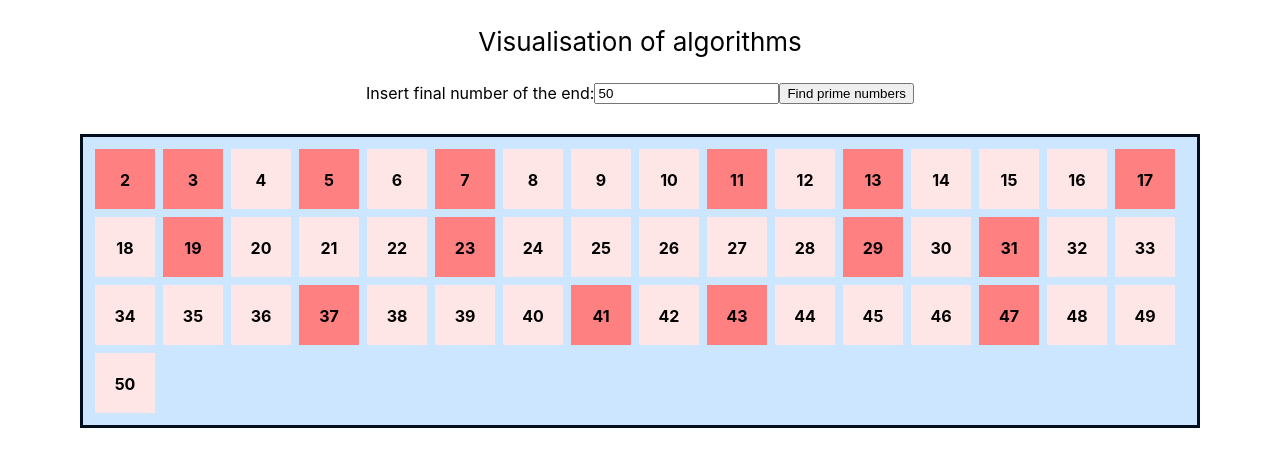
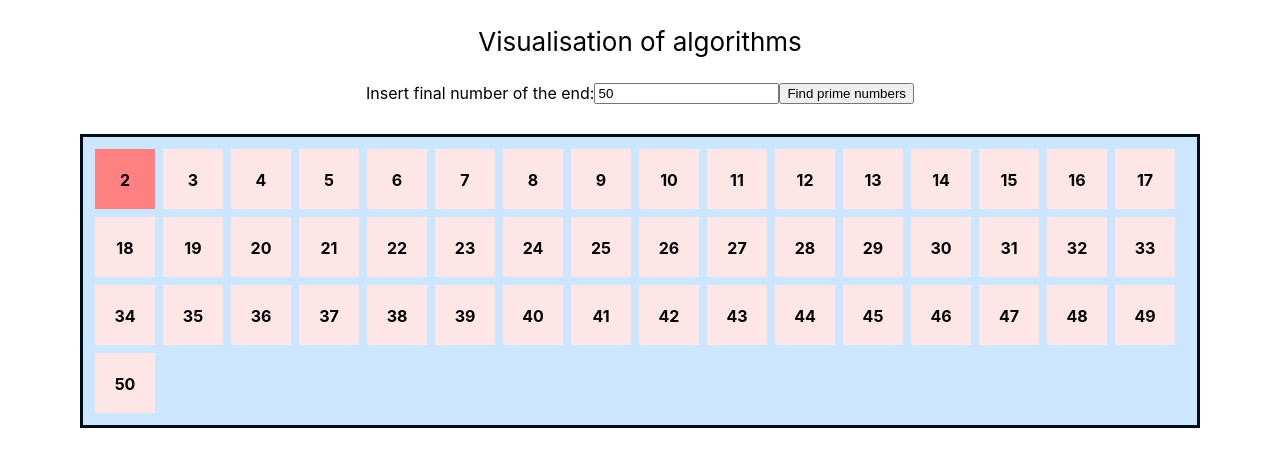
Before and after one commit to markkod/Eratosthenes-vis, a React (Create React App) app: page / in a window 1280 px wide. Both pictures are taken after a click on the button "Find prime numbers". Shown: the top 466 px of the page. Built offline with nearby package versions, Linux system fonts and the light colour scheme.

Commit message:
Not complete solution of Eratosthenes

```diff
--- a/src/components/NumberContainer.js
+++ b/src/components/NumberContainer.js
@@ -1,13 +1,14 @@
 import React from 'react'
 import "../styles/NumberContainer.css"
 
-function NumberConatiner(props) {
+function NumberContainer(props) {
     let containerClassName = "NumberContainer"
 
     if (props.isPrime) {
         containerClassName = "ColoredNumberContainer"
     }
 
+    console.log('RERENDER NumberContainer!')
     return (
         <div className={containerClassName}>
             <h4 className="NumberText" >
@@ -17,4 +18,4 @@ function NumberConatiner(props) {
     )
 }
 
-export default NumberConatiner;
+export default NumberContainer;
--- a/src/components/NumbersTable.js
+++ b/src/components/NumbersTable.js
@@ -1,49 +1,59 @@
-import React from 'react'
-import { map } from 'lodash'
-import NumberConatiner from './NumberContainer'
-import { getArrayOfRange, ALGORITHMS } from '../utils/range'
-import '../styles/NumbersTable.css';
+import React, { useState, useEffect, useMemo } from "react";
+import { map } from "lodash";
+import NumberContainer from "./NumberContainer";
+import { getArrayOfRange, ALGORITHMS } from "../utils/range";
+import "../styles/NumbersTable.css";
+import { returnStatement } from "@babel/types";
 
 function NumbersTable(props) {
-    const range = getArrayOfRange(2, props.rangeEnd)
-    const items = []
+  const range = getArrayOfRange(2, props.rangeEnd);
+  const [primeRange, setPrimeRange] = useState([]);
+  const [items, setItems] = useState([]);
+  const [p, setP] = useState(2);
 
-    map(range, (index) => items.push( <NumberConatiner key={index} number={index+2} colored={false} />))
+  useEffect(() => {
+    console.log("---- useEffect");
+    console.log("---- useEffect p", p);
+    const itemsCopy = [];
 
+    map(range, value => {
+      itemsCopy.push(
+        <NumberContainer
+          key={`Initial-${value}`}
+          number={value}
+          isPrime={false}
+        />
+      );
+    });
+
+    console.log("Initial items: ", itemsCopy);
+    setItems(itemsCopy);
+  }, []);
+
+  useMemo(() => {
+    console.log("---- useMemo");
+    console.log("---- state p", p);
+    console.log("---- state primeRange", primeRange);
+    console.log("---- state items", items);
+
+    if (!items.length) return;
     if (props.algorithmName === ALGORITHMS.ERRATOSTHENES) {
-        let p = 2;
-        let primeRange = range;
+      if (p <= props.rangeEnd) {
+        const newItems = [...items];
 
-        while (p < props.rangeEnd) {
-          primeRange = primeRange.filter(i => i === p || i % p !== 0)
-          map(range, (item, index) => {
-                // Is prime number
-                if (item === p) {
-                    items[index] = <NumberConatiner number={index+2} isPrime={true} />
-                }
-                // Isn't a prime number
-                else if (item !== p && item % p === 0) {
-                    items[index] = <NumberConatiner number={index+2} isPrime={false} />
-                }
-          })
-          p = primeRange[primeRange.indexOf(p) + 1]
-        }
-        console.log("primeRange:", primeRange)
+        newItems[p - 2] = <NumberContainer key={p} number={p} isPrime={true} />;
+        setItems(newItems);
+
+        const updatedPrimeRange = items.filter(i => i === p || i % p !== 0);
+        const newP = updatedPrimeRange[updatedPrimeRange.indexOf(p) + 1];
+        setPrimeRange(updatedPrimeRange);
+        setP(newP);
+      }
     }
+  }, [items]);
 
-    if (props.algorithmName === ALGORITHMS.EULER) {
-        // Implement euler's algorith
-    }
-
-    if (props.algorithmName === ALGORITHMS.ATKINS) {
-        // Implement atkins algorith
-    }
-
-    return (
-        <div className="NumbersTable">
-           {items}
-        </div>
-    )
+  console.log("rerender", items);
+  return <div className="NumbersTable">{items}</div>;
 }
 
 export default NumbersTable;
```
